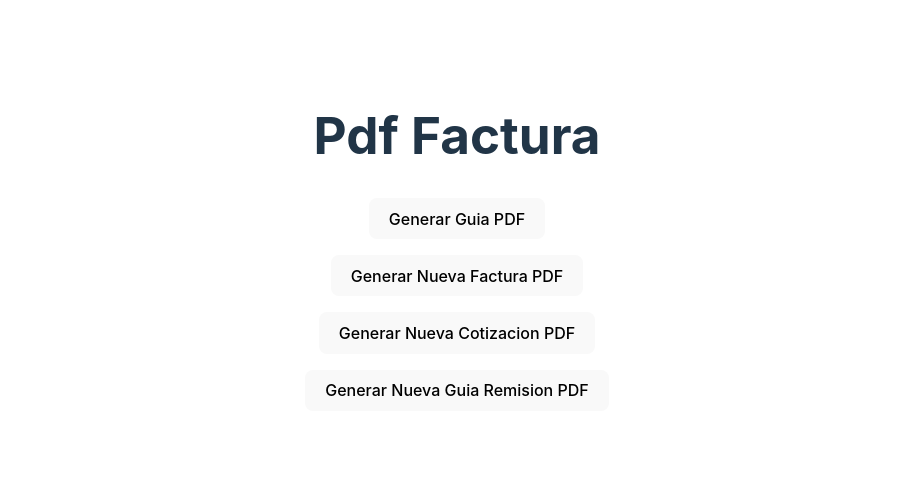
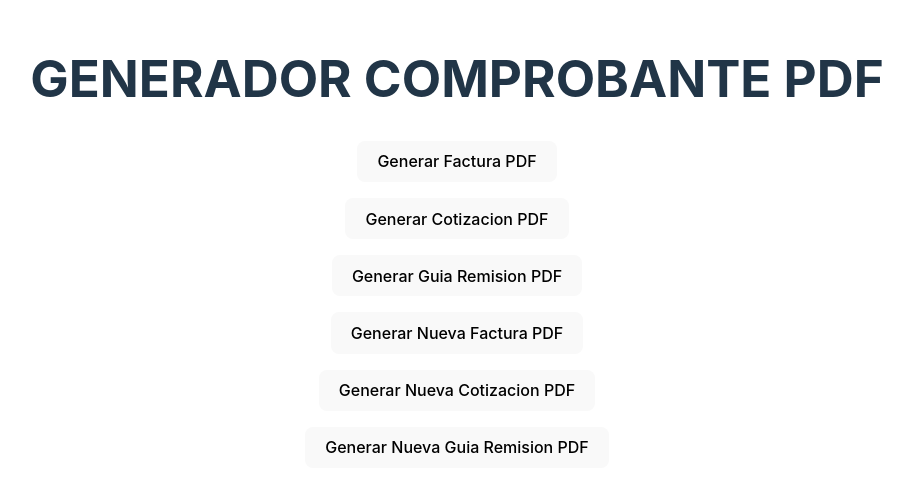
Before and after one commit to llanosNEGO/jspdfREACT, a React (Vite) app in the folder factura/: page / in a window 1280 px wide. Shown: the part 158-650 px from the top of the page, without its empty margins (183-1096 px from the left). Built offline with nearby package versions, Linux system fonts and the light colour scheme; the HTML template or start-up script is replaced by a standard one.

Commit message:
Ultima actualizacion generales

```diff
--- a/factura/src/App.jsx
+++ b/factura/src/App.jsx
@@ -1,7 +1,7 @@
 
 import React from 'react';
-// import PdfCotizacion from './Cotizacion';
-// import PdfFactura from './Factura';
+ import PdfCotizacion from './Cotizacion';
+ import PdfFactura from './Factura';
 import PdfGuia from './Guia';
 import './App.css';
 import  crearDocPDF  from './NFactura.jsx'
@@ -942,12 +942,12 @@ function App() {
 
   return (
     <div className="App">
-      <h1>Pdf Factura</h1>
+      <h1>GENERADOR COMPROBANTE PDF</h1>
       <p>
-        {/* <PdfFactura/> */}
+       <PdfFactura/>
       </p>
       <p>
-        {/* <PdfCotizacion /> */}
+       <PdfCotizacion />
       </p>
       <p>
         <PdfGuia/>
--- a/factura/src/Guia.jsx
+++ b/factura/src/Guia.jsx
@@ -336,7 +336,7 @@ const PdfGuia = () => {
     }
     return (
         <div>
-             <button onClick={generarPDF}>Generar Guia PDF</button>
+             <button onClick={generarPDF}>Generar Guia Remision PDF</button>
         </div>
 
      );
```
